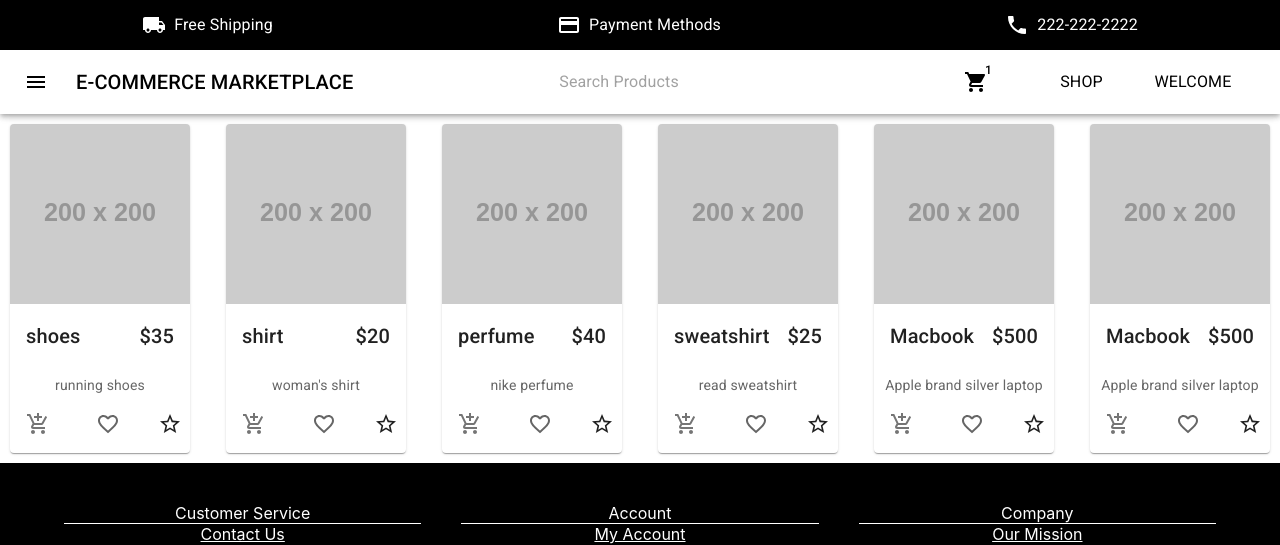
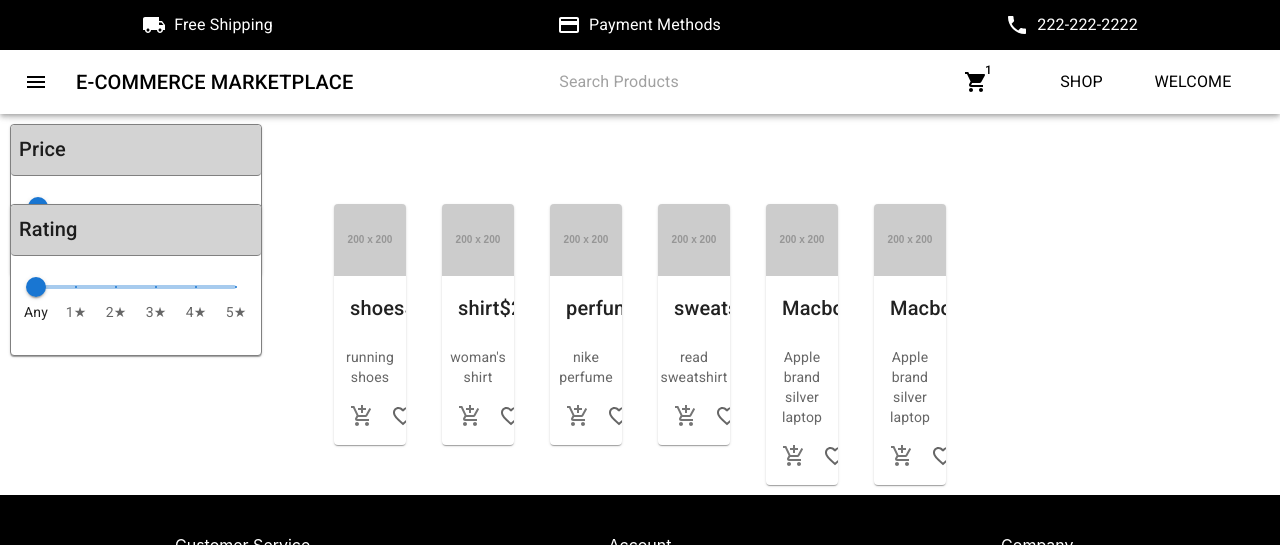
Before and after one commit to xleonard1/Ecommerce-Marketplace, a React (Create React App) app in the folder client/: page /products in a window 1280 px wide. Shown: the top 545 px of the page. Built offline with nearby package versions, Linux system fonts and the light colour scheme.

Commit message:
added custom styling to react card

```diff
--- a/client/src/Components/Price.jsx
+++ b/client/src/Components/Price.jsx
@@ -1,8 +1,8 @@
 import * as React from "react";
-import { Slider, styled, Typography } from "@mui/material";
+import { Slider, styled, Typography, Card } from "@mui/material";
 import { Box } from "@mui/system";
 
-const PriceCard = styled("div")(({ theme }) => ({
+const PriceCard = styled(Card)(({ theme }) => ({
   position: "absolute",
   display: "flex",
   flexDirection: "column",
@@ -16,7 +16,7 @@ const PriceCard = styled("div")(({ theme }) => ({
   },
 }));
 
-const PriceHeader = styled("div")(({ theme }) => ({
+const PriceHeader = styled('div')(({ theme }) => ({
   position: "relative",
   // display: "flex",
   alignItems: "flex-start",
--- a/client/src/Components/Rating.jsx
+++ b/client/src/Components/Rating.jsx
@@ -1,8 +1,8 @@
 import * as React from "react";
-import { Slider, styled, Typography } from "@mui/material";
+import { Slider, styled, Typography, Card } from "@mui/material";
 import { Box } from "@mui/system";
 
-const RatingCard = styled("div")(({ theme }) => ({
+const RatingCard = styled(Card)(({ theme }) => ({
   position: "absolute",
   display: "flex",
   flexDirection: "column",
--- a/client/src/Pages/Products.jsx
+++ b/client/src/Pages/Products.jsx
@@ -2,6 +2,8 @@ import React from "react";
 import CssBaseline from '@mui/material/CssBaseline';
 import { Grid, Container } from "@mui/material";
 import ProductCard from '../Components/ProductCard';
+import Price from '../Components/Price';
+import Rating from '../Components/Rating';
 import { createTheme, ThemeProvider } from '@mui/material/styles';
 
 const theme = createTheme();
@@ -56,9 +58,17 @@ const products = [
 const Products = () => {
     return (
         <ThemeProvider theme={theme}>
+            <Grid container direction={'column'} spacing={10}>
+                <Grid item >
+                    <Price />
+                </Grid>
+                <Grid item >
+                    <Rating />
+                </Grid>
+            </Grid>
             <Grid container justifyContent={'center'} spacing={2}>
                 {products.map((product) => (
-                    <Grid item key={product.id} xs={12} s={6} md={4} lg={2}>
+                    <Grid item key={product.id} xs={12} s={6} md={4} lg={1}>
                         <ProductCard product={product} />
                     </Grid>
                 ))}
```
